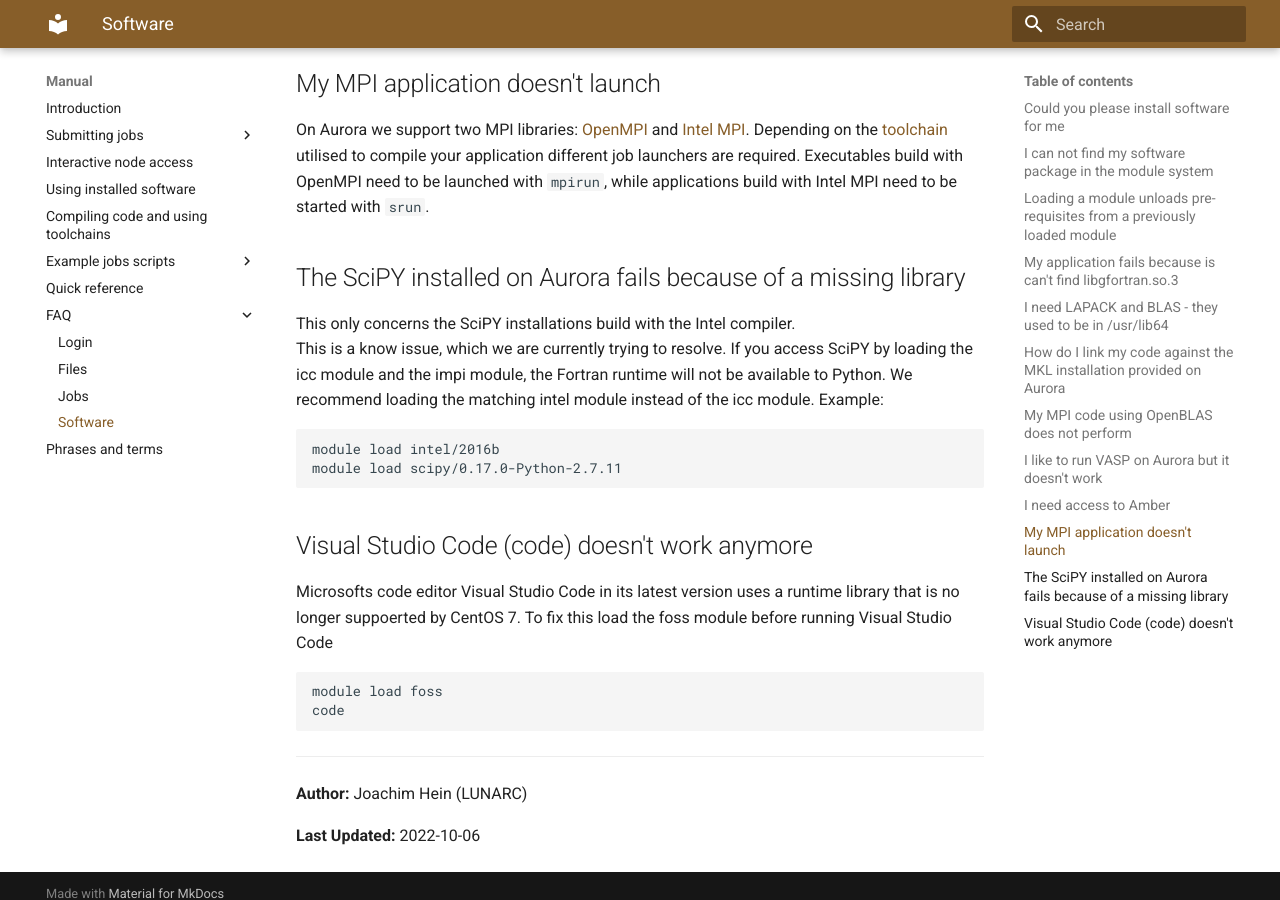
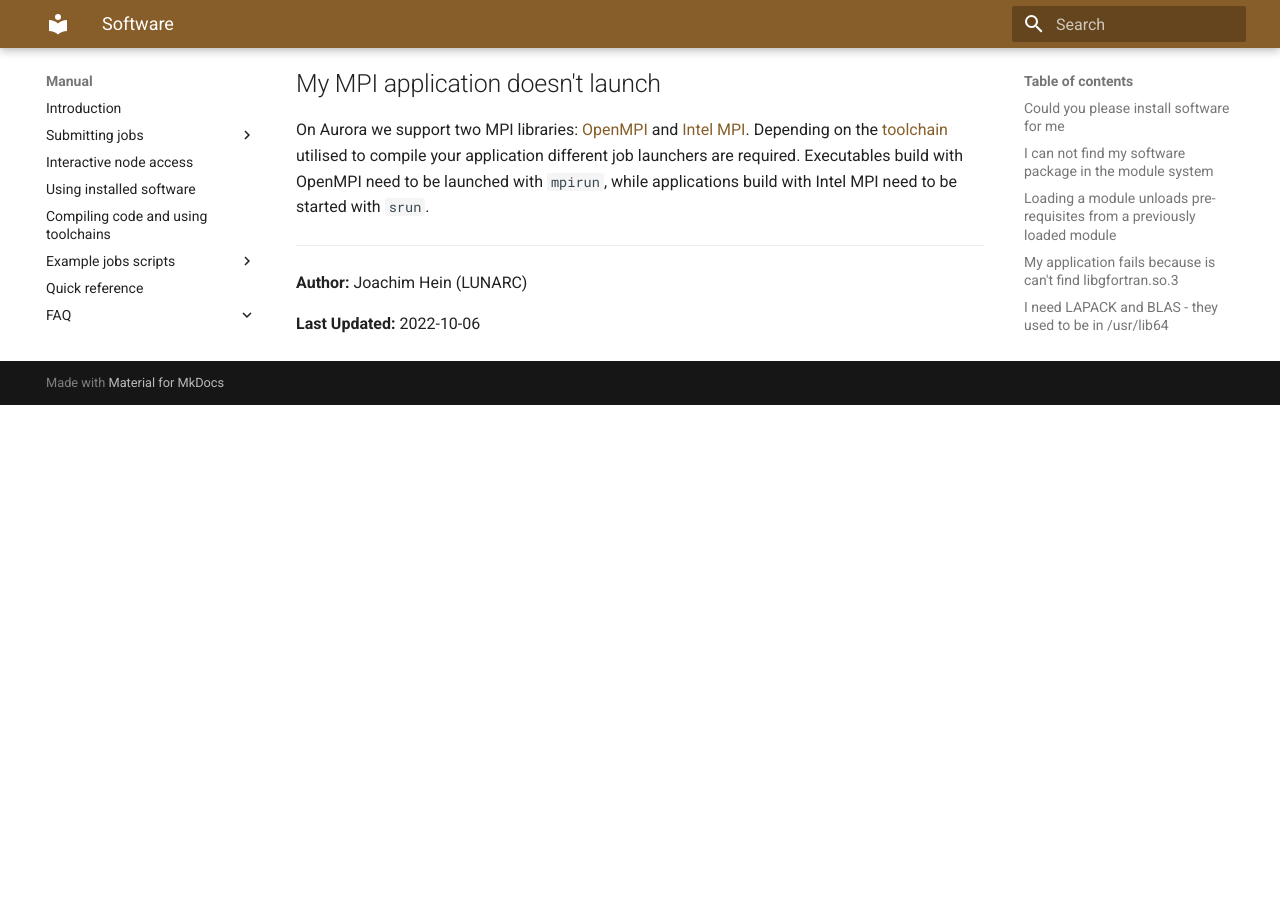
Before and after one commit to lunarc/lunarc_docs, an MkDocs documentation site: the page built from docs/manual/faq/manual_faq_software.md, in a window 1280 px wide and 900 px high, scrolled down 2909 px. Built offline with MkDocs 1.6.1 and Material for MkDocs 9.7.7, drawn with Linux system fonts in a browser that asks for light colours; comment, search, counter and statistics services are not loaded; after the commit the page ends 3314 px from its top, so only the background shows below that.

Commit message:
Removed old info from FAQ
Issues when using scipy without ifort no longer apply

No more foss required to run visual studio code, thanks to modern OS on
COSMOS

````diff
--- a/docs/manual/faq/manual_faq_software.md
+++ b/docs/manual/faq/manual_faq_software.md
@@ -76,23 +76,6 @@
 
 On Aurora we support two MPI libraries: [OpenMPI](https://www.open-mpi.org/) and [Intel MPI](https://software.intel.com/en-us/intel-mpi-library).  Depending on the [toolchain](https://lunarc-documentation.readthedocs.org/en/latest/aurora_modules/#compiling-code-and-using-toolchains) utilised to compile your application different job launchers are required.  Executables build with OpenMPI need to be launched with `mpirun`, while applications build with Intel MPI need to be started with `srun`.
 
-## The SciPY installed on Aurora fails because of a missing library
-
-This only concerns the SciPY installations build with the Intel compiler.
-This is a know issue, which we are currently trying to resolve.  If you access SciPY by loading the icc module and the impi module, the Fortran runtime will not be available to Python.  We recommend loading the matching intel module instead of the icc module.  Example:
-```bash
-module load intel/2016b
-module load scipy/0.17.0-Python-2.7.11
-```
-
-## Visual Studio Code (code) doesn't work anymore
-
-Microsofts code editor Visual Studio Code in its latest version uses a runtime library that is no longer suppoerted by CentOS 7. To fix this load the foss module before running Visual Studio Code
-
-```bash
-module load foss
-code
-```
 
 ---
 
````
